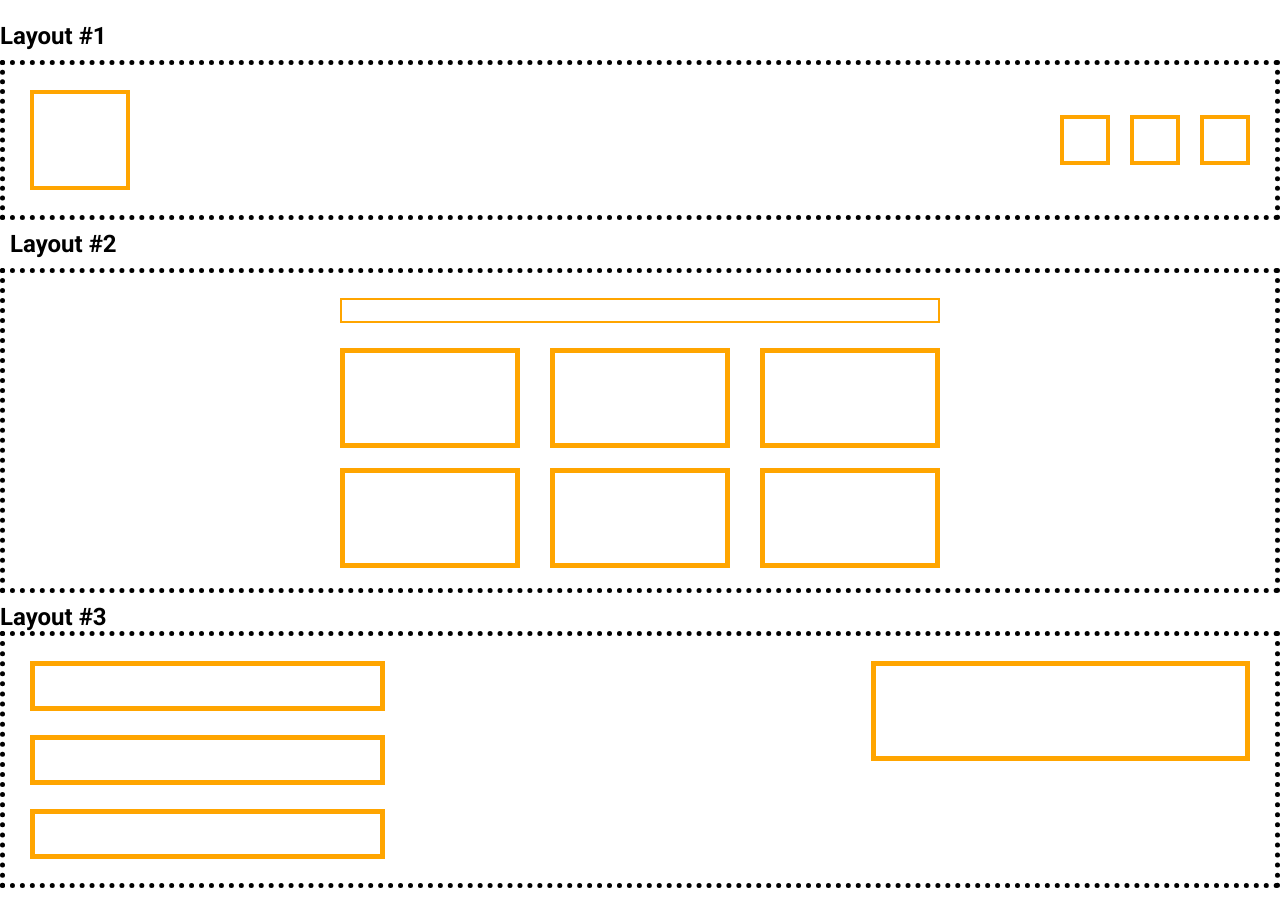
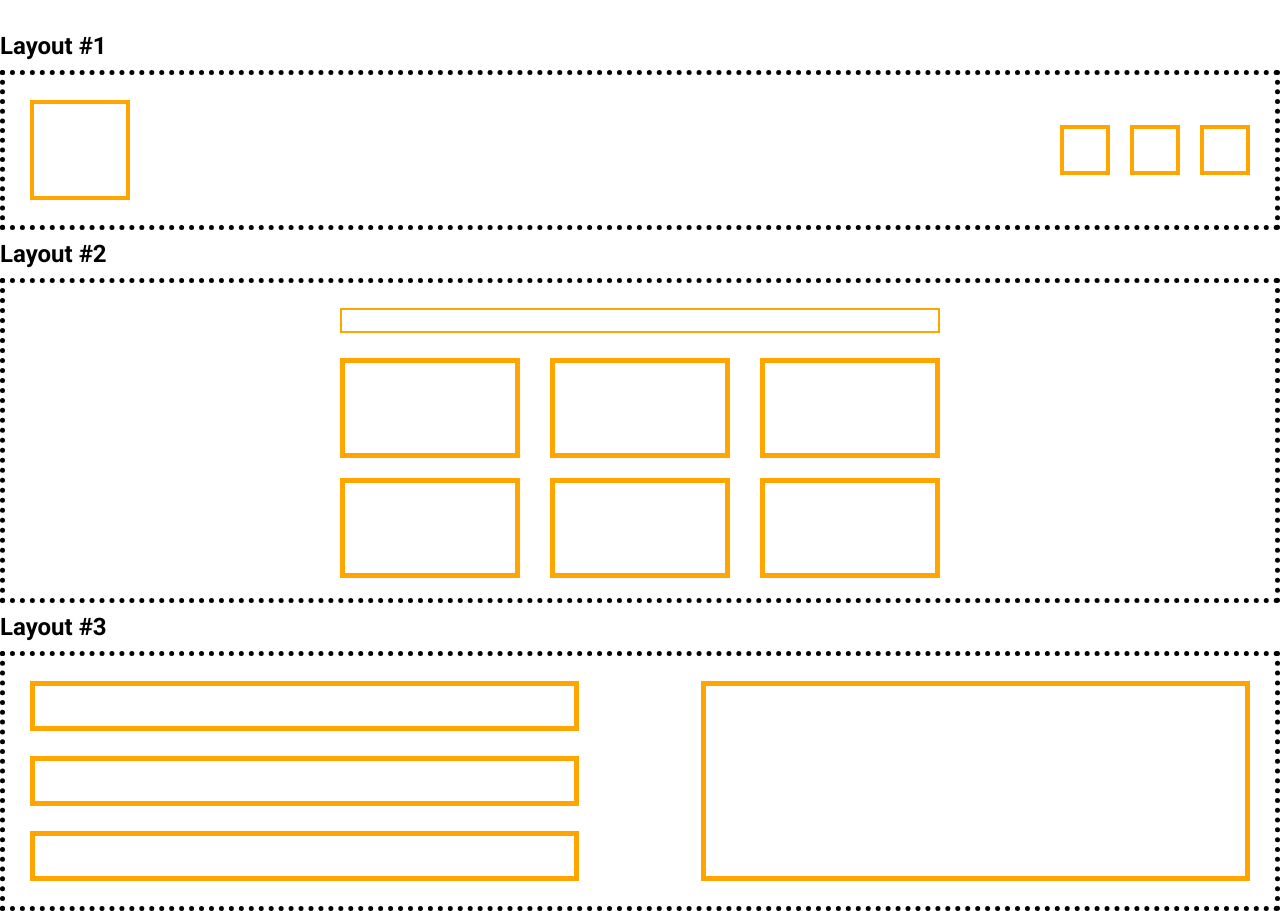
Before and after one commit to june-mg/more-css-practice, a plain HTML site: page index.html in a window 1280 px wide. Shown: the part 78-989 px from the top of the page. Before the commit the page ends 966 px from the top, so only its background shows below. Drawn offline with Linux system fonts and the light colour scheme.

Commit message:
3rd commit - tweaked and finished layout 3

```diff
--- a/index.html
+++ b/index.html
@@ -59,23 +59,17 @@
 
     <!-- third layout -->
 
-    <H2 class="Layout3">Layout #3</H2>
+    <H2 class="layout3">Layout #3</H2>
 
     <div class="container3">
-        <div class="row3">
-            <div class="box3-wrap">
-                <div class="long-box3"></div>
-                <div class="long-box3"></div>
-                <div class="long-box3"></div>
-            </div>
+        <div class="box3-wrap">
+            <div class="box3 box-long"></div>
+            <div class="box3 box-long"></div>
+            <div class="box3 box-long"></div>
         </div>
 
-        <div class="big-box-wrap">
-            <div class="big-box"></div>
-        </div>
+        <div class="box3 big-box"></div>
     </div>
-
-
 </body>
 
 </html>
--- a/style.css
+++ b/style.css
@@ -72,11 +72,11 @@
 }
 
 .Layout1 {
-    margin-bottom: 10px;
+    margin: 10px 0 10px 0;
 }
 
 .Layout2 {
-    margin: 10px;
+    margin: 10px 0 10px 0;
 }
 
 .main-title {
@@ -93,7 +93,7 @@
 }
 
 .layout3 {
-    margin: 10px;
+    margin: 10px 0 10px 0;
 }
 
 .container3 {
@@ -103,31 +103,21 @@
     justify-content: space-between;
 }
 
-.long-box3 {
+.box3 {
     border: 5px solid orange;
-    height: 50px;
-    margin-bottom: 24px;
-
+    margin-bottom: 25px;
 }
 
-.big-box {
-    border: 5px solid orange;
-    height: 100px;
-    margin-bottom: 24px;
-
+.box-long{
+    height: 50px;
 }
 
-.row3 {
-    width: 100%;
-    /* max-width: 600px; */
-    margin: 0 auto;
+.big-box{
+width: 45%;
 }
 
 .box3-wrap{
     width: 45%;
-    padding-right: 24px;
+    display: flex;
+    flex-direction: column;
 }
-
-.big-box-wrap{
-    width: 45%;
-}
```
